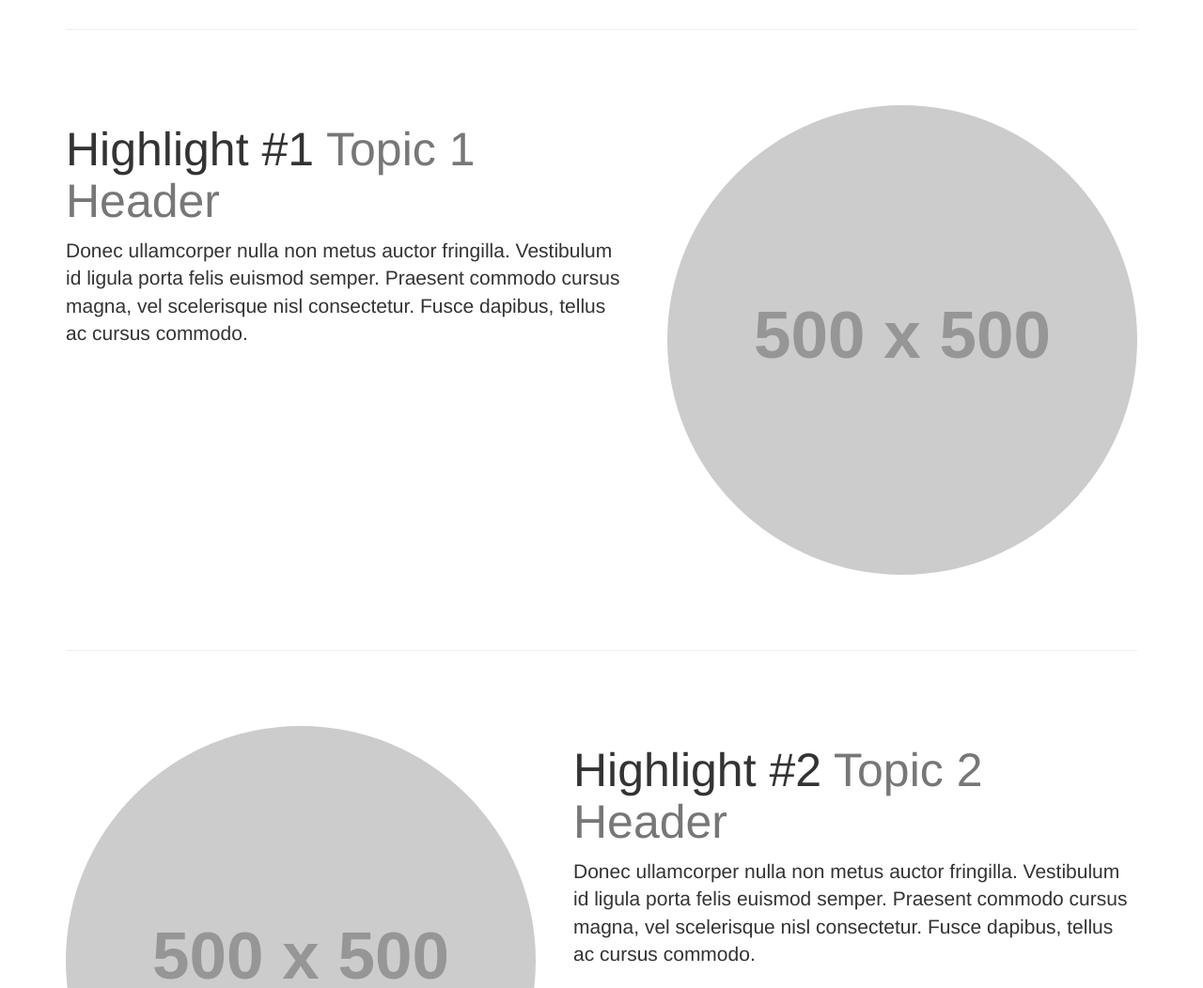
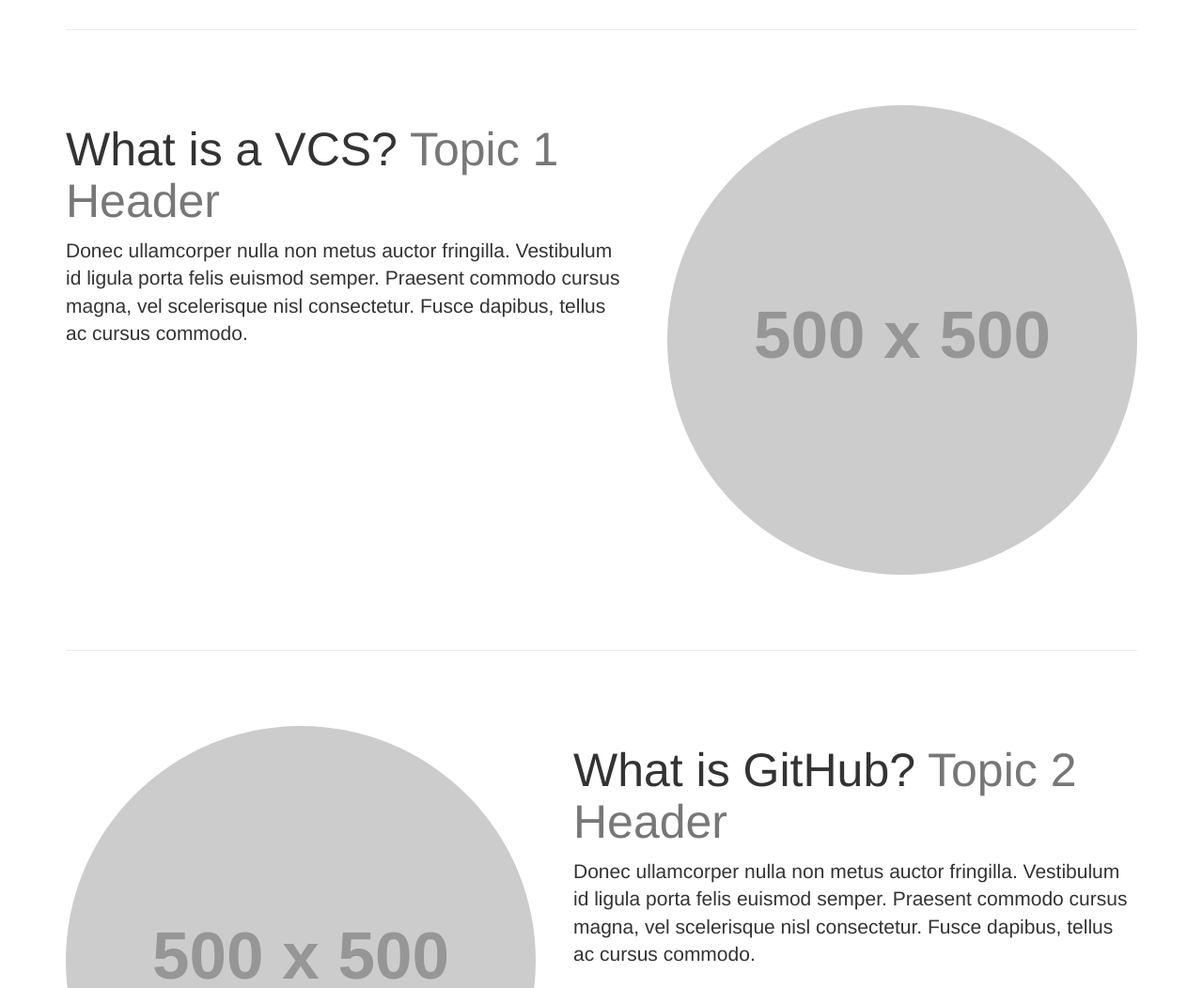
Before and after one commit to bnw14/Lesson3_CodeVersioning, a plain HTML site: page index.html in a window 1280 px wide. Shown: the part 500-1552 px from the top of the page at 94% size. Drawn offline with Linux system fonts and the light colour scheme; files that its build step writes are made by us from their sources; placeholder pictures from the web are drawn by us; files whose address does not match are found by name.

Commit message:
added three titles

```diff
--- a/index.html
+++ b/index.html
@@ -86,7 +86,7 @@
         <!-- First Featurette -->
         <div class="featurette" id="about">
             <img class="featurette-image img-circle img-responsive pull-right" src="http://placehold.it/500x500">
-            <h2 class="featurette-heading">Highlight #1
+            <h2 class="featurette-heading">What is a VCS?
                 <span class="text-muted">Topic 1 Header</span>
             </h2>
             <p class="lead">Donec ullamcorper nulla non metus auctor fringilla. Vestibulum id ligula porta felis euismod semper. Praesent commodo cursus magna, vel scelerisque nisl consectetur. Fusce dapibus, tellus ac cursus commodo.</p>
@@ -97,7 +97,7 @@
         <!-- Second Featurette -->
         <div class="featurette" id="services">
             <img class="featurette-image img-circle img-responsive pull-left" src="http://placehold.it/500x500">
-            <h2 class="featurette-heading">Highlight #2
+            <h2 class="featurette-heading">What is GitHub?
                 <span class="text-muted">Topic 2 Header</span>
             </h2>
             <p class="lead">Donec ullamcorper nulla non metus auctor fringilla. Vestibulum id ligula porta felis euismod semper. Praesent commodo cursus magna, vel scelerisque nisl consectetur. Fusce dapibus, tellus ac cursus commodo.</p>
@@ -108,7 +108,7 @@
         <!-- Third Featurette -->
         <div class="featurette" id="contact">
             <img class="featurette-image img-circle img-responsive pull-right" src="http://placehold.it/500x500">
-            <h2 class="featurette-heading">Highlight #3
+            <h2 class="featurette-heading">Local vs. Remote Repostitories
                 <span class="text-muted">Topic 3 Header</span>
             </h2>
             <p class="lead">Donec ullamcorper nulla non metus auctor fringilla. Vestibulum id ligula porta felis euismod semper. Praesent commodo cursus magna, vel scelerisque nisl consectetur. Fusce dapibus, tellus ac cursus commodo.</p>
```
